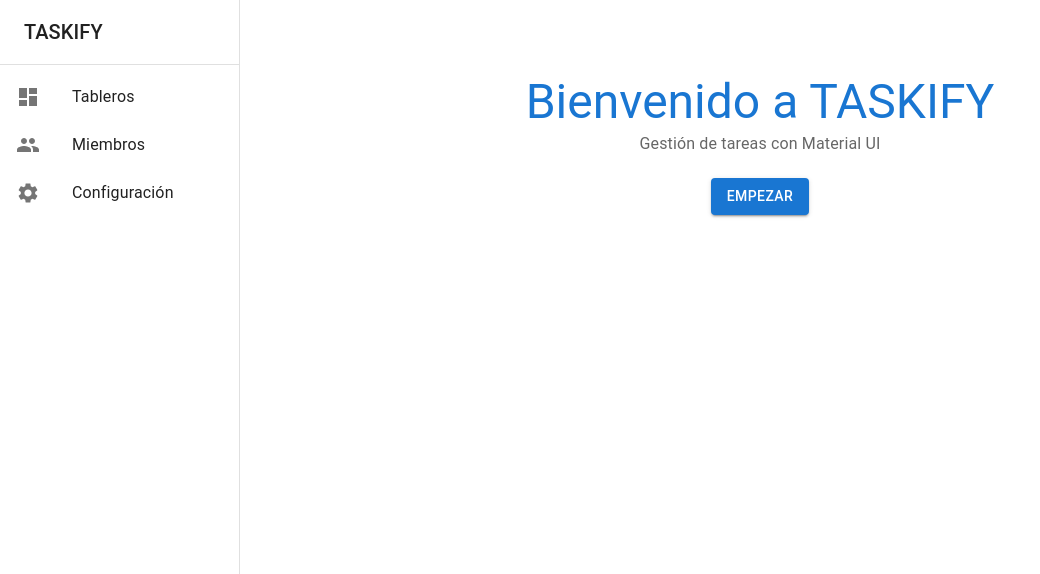
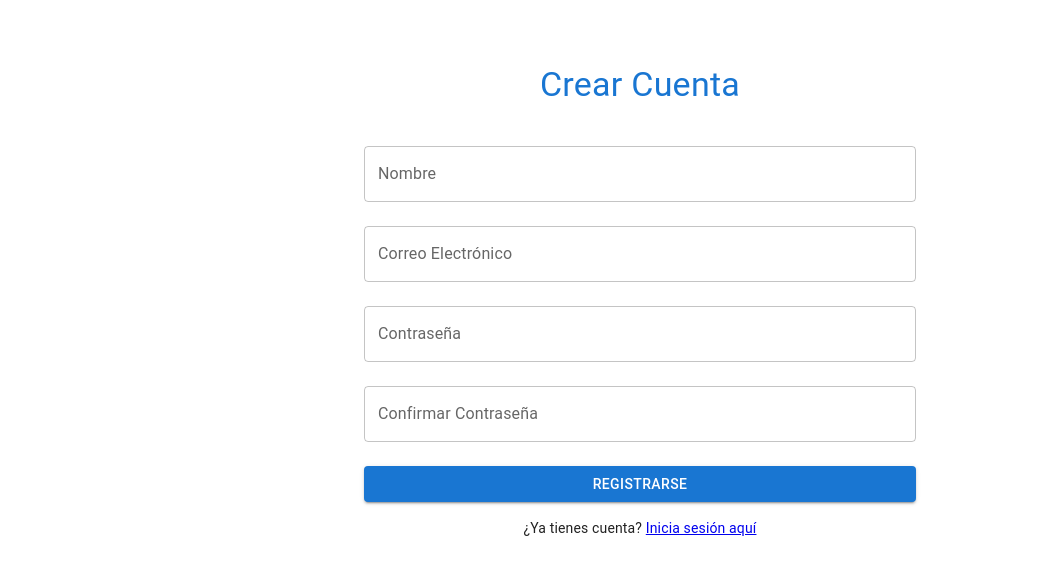
Before and after one commit to stevenbenalcazar/taskify-frontend, a React (Vite) app: page /register in a window 1280 px wide. Shown: the top 574 px of the page, without its empty margins (0-1040 px from the left). Built offline with nearby package versions, Linux system fonts and the light colour scheme.

Commit message:
test: reg y log

```diff
--- a/package.json
+++ b/package.json
@@ -15,7 +15,8 @@
     "@mui/icons-material": "^6.4.2",
     "@mui/material": "^6.4.2",
     "react": "^18.3.1",
-    "react-dom": "^18.3.1"
+    "react-dom": "^18.3.1",
+    "react-router-dom": "^7.1.4"
   },
   "devDependencies": {
     "@eslint/js": "^9.17.0",
--- a/src/App.tsx
+++ b/src/App.tsx
@@ -1,14 +1,27 @@
+import React from "react";
+import { BrowserRouter as Router, Routes, Route, useLocation } from "react-router-dom";
 import { Container, Typography, Button, Box } from "@mui/material";
-import Sidebar from "./components/Sidebar"; // Importamos el Sidebar
+import Sidebar from "./components/Sidebar";
+import Login from "./pages/Login";
+import Register from "./pages/Register";
 
-function App() {
+const AppContent = () => {
+  const location = useLocation(); // Obtiene la ruta actual
+
+  // Definir rutas donde NO queremos mostrar el Sidebar
+  const hideSidebar = location.pathname === "/login" || location.pathname === "/register";
+
   return (
     <Box sx={{ display: "flex" }}>
-      {/* Sidebar Fijo a la Izquierda */}
-      <Sidebar />
-
-      {/* Contenido Principal */}
+      {/* Mostrar Sidebar solo si NO estamos en Login o Register */}
+      {!hideSidebar && <Sidebar />}
       <Box component="main" sx={{ flexGrow: 1, p: 3 }}>
+        <Routes>
+          <Route path="/login" element={<Login />} />
+          <Route path="/register" element={<Register />} />
+          <Route
+            path="/"
+            element={
               <Container maxWidth="md" style={{ textAlign: "center", marginTop: "50px" }}>
                 <Typography variant="h3" color="primary">
                   Bienvenido a TASKIFY
@@ -20,8 +33,19 @@ function App() {
                   Empezar
                 </Button>
               </Container>
+            }
+          />
+        </Routes>
       </Box>
     </Box>
+  );
+};
+
+function App() {
+  return (
+    <Router>
+      <AppContent />
+    </Router>
   );
 }
 
--- /dev/null
+++ b/src/pages/Login.tsx
@@ -0,0 +1,77 @@
+import React, { useState } from "react";
+import { TextField, Button, Container, Typography, Box, Alert } from "@mui/material";
+
+const Login = () => {
+  const [email, setEmail] = useState("");
+  const [password, setPassword] = useState("");
+  const [error, setError] = useState("");
+
+  const handleLogin = async () => {
+    setError(""); // Reiniciar errores antes de enviar
+
+    if (!email || !password) {
+      setError("Por favor, completa todos los campos.");
+      return;
+    }
+
+    try {
+      const response = await fetch("https://tu-api.com/auth/login", {
+        method: "POST",
+        headers: {
+          "Content-Type": "application/json",
+        },
+        body: JSON.stringify({ email, password }),
+      });
+
+      const data = await response.json();
+
+      if (!response.ok) {
+        throw new Error(data.message || "Error al iniciar sesión");
+      }
+
+      console.log("Inicio de sesión exitoso:", data);
+      // Aquí puedes redirigir al usuario al dashboard o guardar el token
+
+    } catch (err: any) {
+      setError(err.message);
+    }
+  };
+
+  return (
+    <Container maxWidth="sm">
+      <Box sx={{ textAlign: "center", marginTop: 5 }}>
+        <Typography variant="h4" color="primary">
+          Iniciar Sesión
+        </Typography>
+      </Box>
+      <Box sx={{ mt: 3 }}>
+        {error && <Alert severity="error">{error}</Alert>}
+        <TextField
+          fullWidth
+          label="Correo Electrónico"
+          margin="normal"
+          variant="outlined"
+          value={email}
+          onChange={(e) => setEmail(e.target.value)}
+        />
+        <TextField
+          fullWidth
+          label="Contraseña"
+          type="password"
+          margin="normal"
+          variant="outlined"
+          value={password}
+          onChange={(e) => setPassword(e.target.value)}
+        />
+        <Button variant="contained" color="primary" fullWidth sx={{ mt: 2 }} onClick={handleLogin}>
+          Iniciar Sesión
+        </Button>
+        <Typography variant="body2" sx={{ mt: 2, textAlign: "center" }}>
+          ¿No tienes cuenta? <a href="/register">Regístrate aquí</a>
+        </Typography>
+      </Box>
+    </Container>
+  );
+};
+
+export default Login;
--- /dev/null
+++ b/src/pages/Register.tsx
@@ -0,0 +1,103 @@
+import React, { useState } from "react";
+import { TextField, Button, Container, Typography, Box, Alert } from "@mui/material";
+import { useNavigate } from "react-router-dom";
+
+const Register = () => {
+  const [name, setName] = useState("");
+  const [email, setEmail] = useState("");
+  const [password, setPassword] = useState("");
+  const [confirmPassword, setConfirmPassword] = useState("");
+  const [error, setError] = useState("");
+  const navigate = useNavigate();
+
+  const handleRegister = async () => {
+    setError(""); // Reiniciar errores antes de enviar
+
+    if (!name || !email || !password || !confirmPassword) {
+      setError("Por favor, completa todos los campos.");
+      return;
+    }
+
+    if (password !== confirmPassword) {
+      setError("Las contraseñas no coinciden.");
+      return;
+    }
+
+    try {
+      const response = await fetch("https://tu-api.com/auth/register", {
+        method: "POST",
+        headers: {
+          "Content-Type": "application/json",
+        },
+        body: JSON.stringify({ name, email, password }),
+      });
+
+      const data = await response.json();
+
+      if (!response.ok) {
+        throw new Error(data.message || "Error al registrar");
+      }
+
+      console.log("Registro exitoso:", data);
+      navigate("/login"); // Redirigir al login después de registrarse
+
+    } catch (err: any) {
+      setError(err.message);
+    }
+  };
+
+  return (
+    <Container maxWidth="sm">
+      <Box sx={{ textAlign: "center", marginTop: 5 }}>
+        <Typography variant="h4" color="primary">
+          Crear Cuenta
+        </Typography>
+      </Box>
+      <Box sx={{ mt: 3 }}>
+        {error && <Alert severity="error">{error}</Alert>}
+        <TextField
+          fullWidth
+          label="Nombre"
+          margin="normal"
+          variant="outlined"
+          value={name}
+          onChange={(e) => setName(e.target.value)}
+        />
+        <TextField
+          fullWidth
+          label="Correo Electrónico"
+          margin="normal"
+          variant="outlined"
+          value={email}
+          onChange={(e) => setEmail(e.target.value)}
+        />
+        <TextField
+          fullWidth
+          label="Contraseña"
+          type="password"
+          margin="normal"
+          variant="outlined"
+          value={password}
+          onChange={(e) => setPassword(e.target.value)}
+        />
+        <TextField
+          fullWidth
+          label="Confirmar Contraseña"
+          type="password"
+          margin="normal"
+          variant="outlined"
+          value={confirmPassword}
+          onChange={(e) => setConfirmPassword(e.target.value)}
+        />
+        <Button variant="contained" color="primary" fullWidth sx={{ mt: 2 }} onClick={handleRegister}>
+          Registrarse
+        </Button>
+        <Typography variant="body2" sx={{ mt: 2, textAlign: "center" }}>
+          ¿Ya tienes cuenta? <a href="/login">Inicia sesión aquí</a>
+        </Typography>
+      </Box>
+    </Container>
+  );
+};
+
+export default Register;
```
Also changed, not shown: 1 other file (tests, documents, lock files or other folders). Lines whose indentation alone changed are shown as unchanged.
